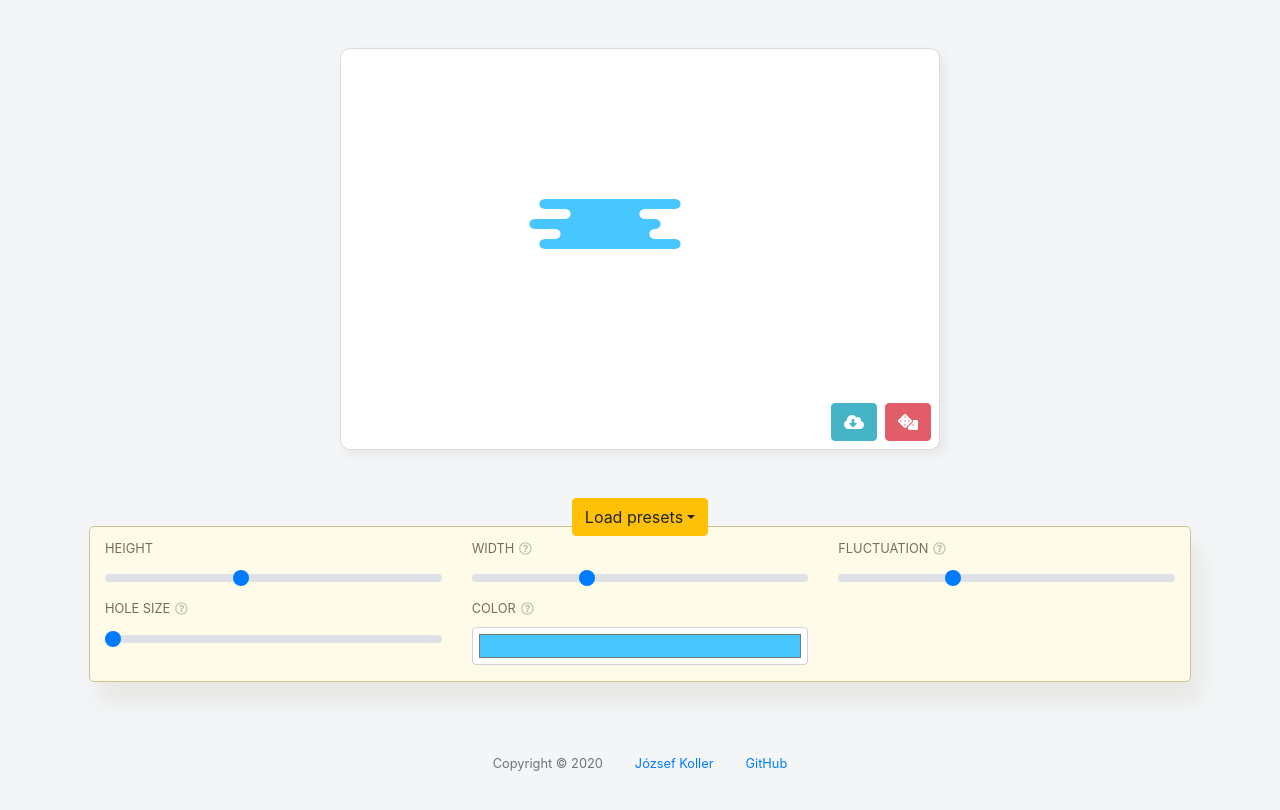
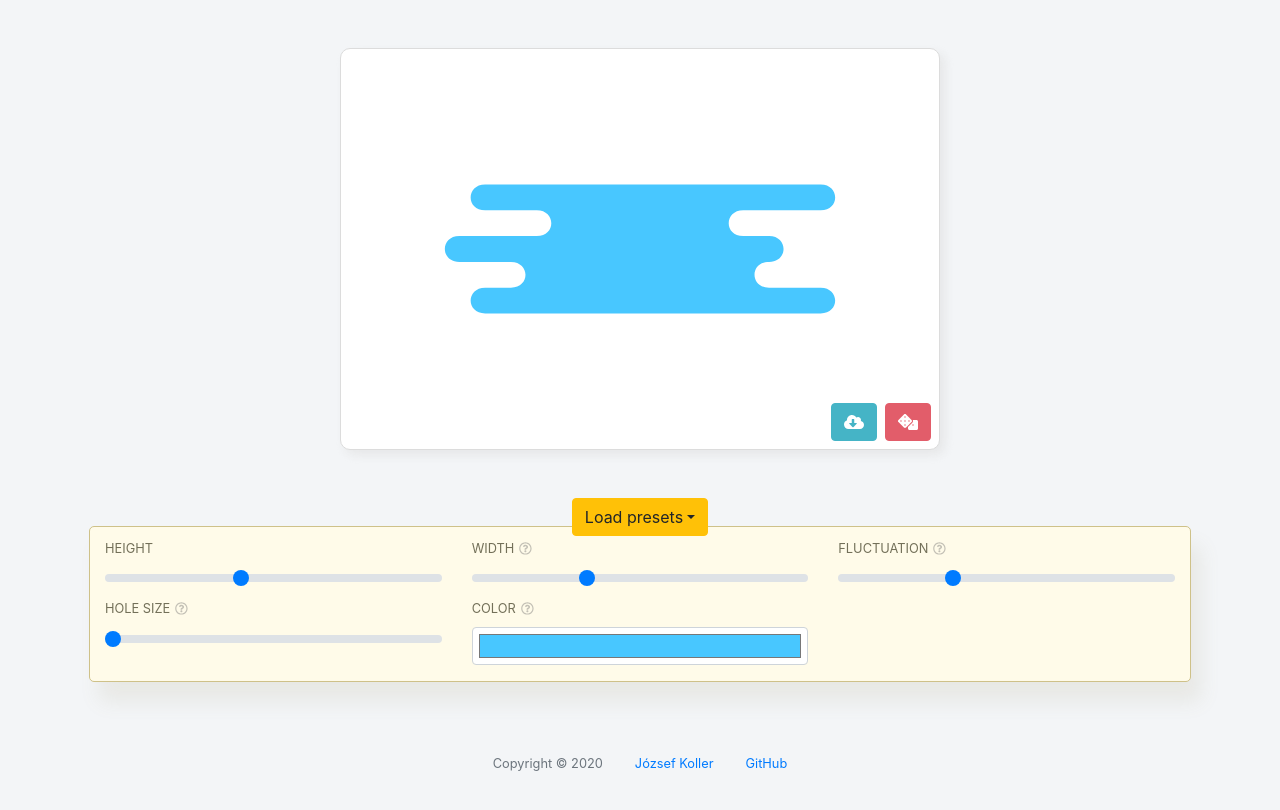
Before and after one commit to onetdev/cloud_generator, a Vue app: page / in a window 1280 px wide. Shown: the top 810 px of the page. Built offline with nearby package versions, Linux system fonts and the light colour scheme.

Commit message:
Fix cloud positioning and sizing (based on generated image size).

```diff
--- a/src/components/Preview.vue
+++ b/src/components/Preview.vue
@@ -4,12 +4,12 @@
       <svg
         width="400"
         height="400"
-        viewBox="0 0 800 400"
+        :viewBox="`0 0 ${boundingWidth} ${boundingHeight}`"
         xmlns="http://www.w3.org/2000/svg"
         class="mx-auto"
         id="image"
       >
-        <g transform="translate(200, 100)">
+        <g :transform="`translate(${boundingBox.a.x * -1}, 0)`">
           <path id="path" :d="svgPath" :fill="color" stroke="none" stroke-width="0" />
         </g>
       </svg>
```
